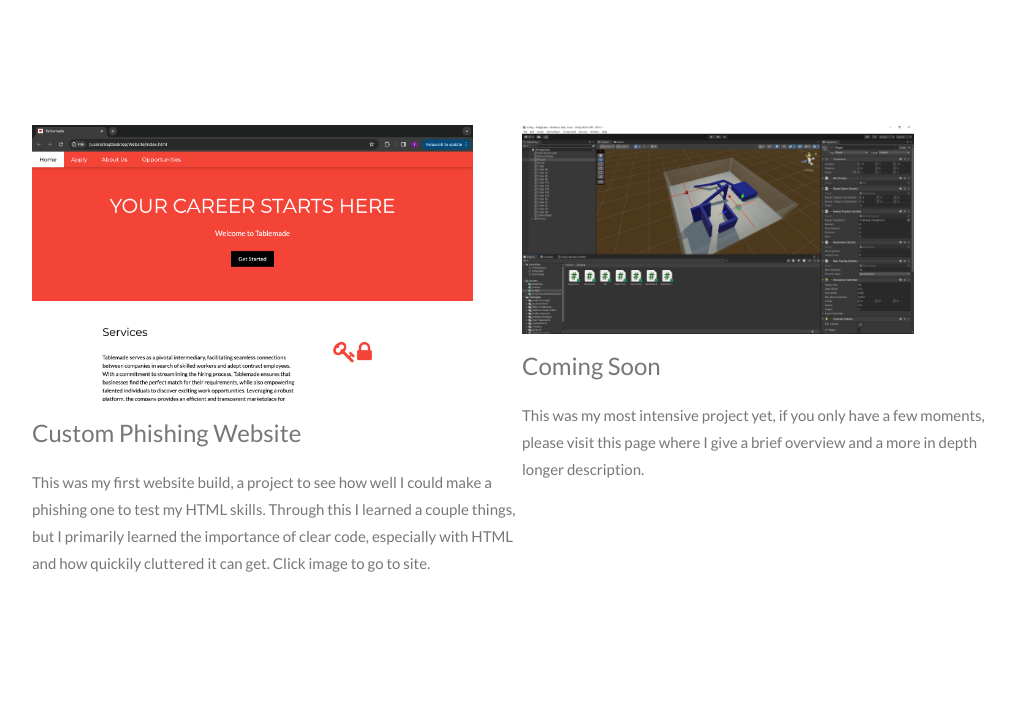
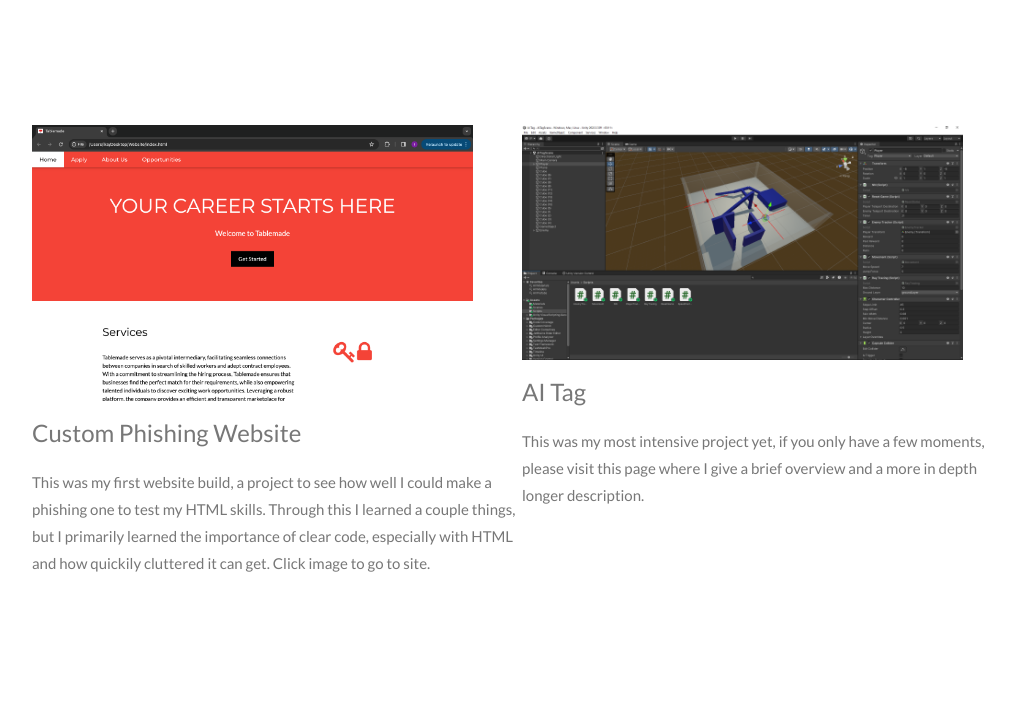
Before and after one commit to ikepawsat/ikepawsat.github.io, a plain HTML site: page Portfolio/index.html in a window 1280 px wide. Shown: the part 598-1315 px from the top of the page, without its empty margins (118-1133 px from the left). Drawn offline with nearby package versions, Linux system fonts and the light colour scheme.

Commit message:
Updating

```diff
--- a/Portfolio/index.html
+++ b/Portfolio/index.html
@@ -11,10 +11,6 @@
   .w3-half img {
     max-width: 90%; /* Set the maximum width to 100% of the container */
     height: auto; /* Maintain the aspect ratio */
-    }
-    .coming-soon img {
-     width: 40%;
-     height:auto;
     }
     .me img {
         max-width: 80%;
@@ -106,9 +102,9 @@ body, html {
           Click image to go to site.</p>
       </div>
 
-      <div class="coming-soon">
+      <div class="w3-half">
           <img src="AI_Intro.PNG" alt="project 2">
-          <h3>Coming Soon</h3>
+          <h3>AI Tag</h3>
           <p>
             This was my most intensive project yet, if you only have a few moments, please visit this page where I give a brief overview
             and a more in depth longer description.
```
Also changed, not shown: Portfolio/portfolio.html (+2 -6 lines).
